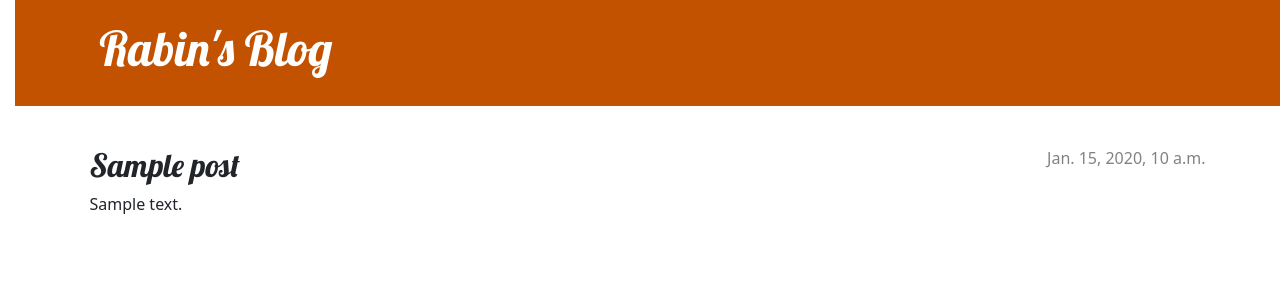
After one commit to githubrabin1/my-first-blog, a Django app: template blog/templates/blog/post_detail.html in a window 1280 px wide. The commit adds this page. Shown: the top 300 px of the page. Run offline with Django 5.2, Linux system fonts and the light colour scheme; the template is opened without the code that fills it: most values are stand-ins (such as "Sample title", 1, 10 or a date in 2020).

Commit message:
Added view and template for detailed blog post as well as CSS for the site.

```diff
--- /dev/null
+++ b/blog/static/css/blog.css
@@ -0,0 +1,79 @@
+h1 a, h2 a {
+    color: #C25100;
+    font-family: 'Lobster';
+}
+body {
+    padding-left: 15px;
+}
+
+.page-header {
+    background-color: #C25100;
+    margin-top: 0;
+    margin-bottom: 40px;
+    padding: 20px 20px 20px 40px;
+}
+
+.page-header h1,
+.page-header h1 a,
+.page-header h1 a:visited,
+.page-header h1 a:active {
+    color: #ffffff;
+    font-size: 36pt;
+    text-decoration: none;
+}
+
+h1,
+h2,
+h3,
+h4 {
+    font-family: 'Lobster', cursive;
+}
+
+.date {
+    color: #828282;
+}
+
+.save {
+    float: right;
+}
+
+.post-form textarea,
+.post-form input {
+    width: 100%;
+}
+
+.top-menu,
+.top-menu:hover,
+.top-menu:visited {
+    color: #ffffff;
+    float: right;
+    font-size: 26pt;
+    margin-right: 20px;
+}
+
+.post {
+    margin-bottom: 70px;
+}
+
+.post h2 a,
+.post h2 a:visited {
+    color: #000000;
+}
+
+.post > .date,
+.post > .actions {
+    float: right;
+}
+
+.btn-secondary,
+.btn-secondary:visited {
+    color: #C25100;
+    background: none;
+    border-color: #C25100;
+    margin-left: 15px;
+}
+
+.btn-secondary:hover {
+    color: #FFFFFF;
+    background-color: #C25100;
+}
--- /dev/null
+++ b/blog/templates/blog/base.html
@@ -0,0 +1,39 @@
+{% load static %}
+
+<!DOCTYPE html>
+<html>
+    <head>
+        <title>Rabin's Blog</title>
+
+        <link rel="stylesheet"
+              href="https://cdn.jsdelivr.net/npm/bootstrap@5.3.3/dist/css/bootstrap.min.css"
+              integrity="sha384-QWTKZyjpPEjISv5WaRU9OFeRpok6YctnYmDr5pNlyT2bRjXh0JMhjY6hW+ALEwIH"
+              crossorigin="anonymous">
+
+        <link rel="stylesheet" href="{% static 'css/blog.css' %}">
+
+        <link rel="stylesheet"
+              href="https://fonts.googleapis.com/css?family=Lobster&subset=latin,latin-ext">
+    </head>
+
+    <body>
+
+        <header class="page-header">
+            <div class="container">
+                <h1><a href="/">Rabin's Blog</a></h1>
+            </div>
+        </header>
+
+        <main class="container">
+            <div class="row">
+                <div class="col">
+
+                    {% block content %}
+                    {% endblock %}
+
+                </div>
+            </div>
+        </main>
+
+    </body>
+</html>
--- /dev/null
+++ b/blog/templates/blog/post_detail.html
@@ -0,0 +1,13 @@
+{% extends 'blog/base.html' %}
+
+{% block content %}
+    <article class="post">
+        {% if post.published_date %}
+            <time class="date">
+                {{ post.published_date }}
+            </time>
+        {% endif %}
+        <h2>{{ post.title }}</h2>
+        <p>{{ post.text|linebreaksbr }}</p>
+    </article>
+{% endblock %}
--- a/blog/urls.py
+++ b/blog/urls.py
@@ -2,4 +2,5 @@ from django.urls import path
 from . import views
 urlpatterns = [
     path('', views.post_list, name='post_list'),
+     path('post/<int:pk>/', views.post_detail, name='post_detail'),
 ]
```
Also changed, not shown: blog/templates/blog/post_list.html (+18 -28 lines), blog/views.py (+10 -2 lines).
